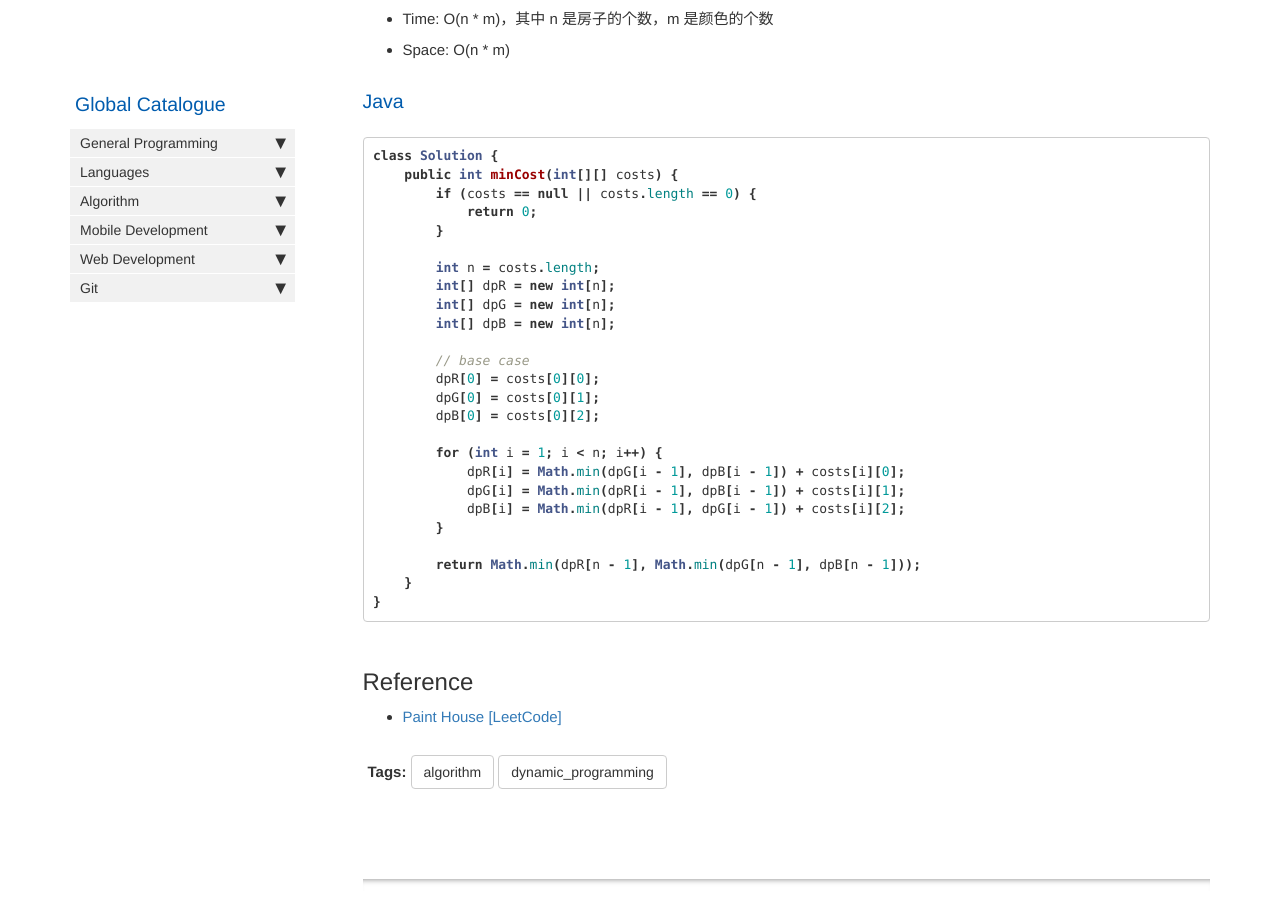
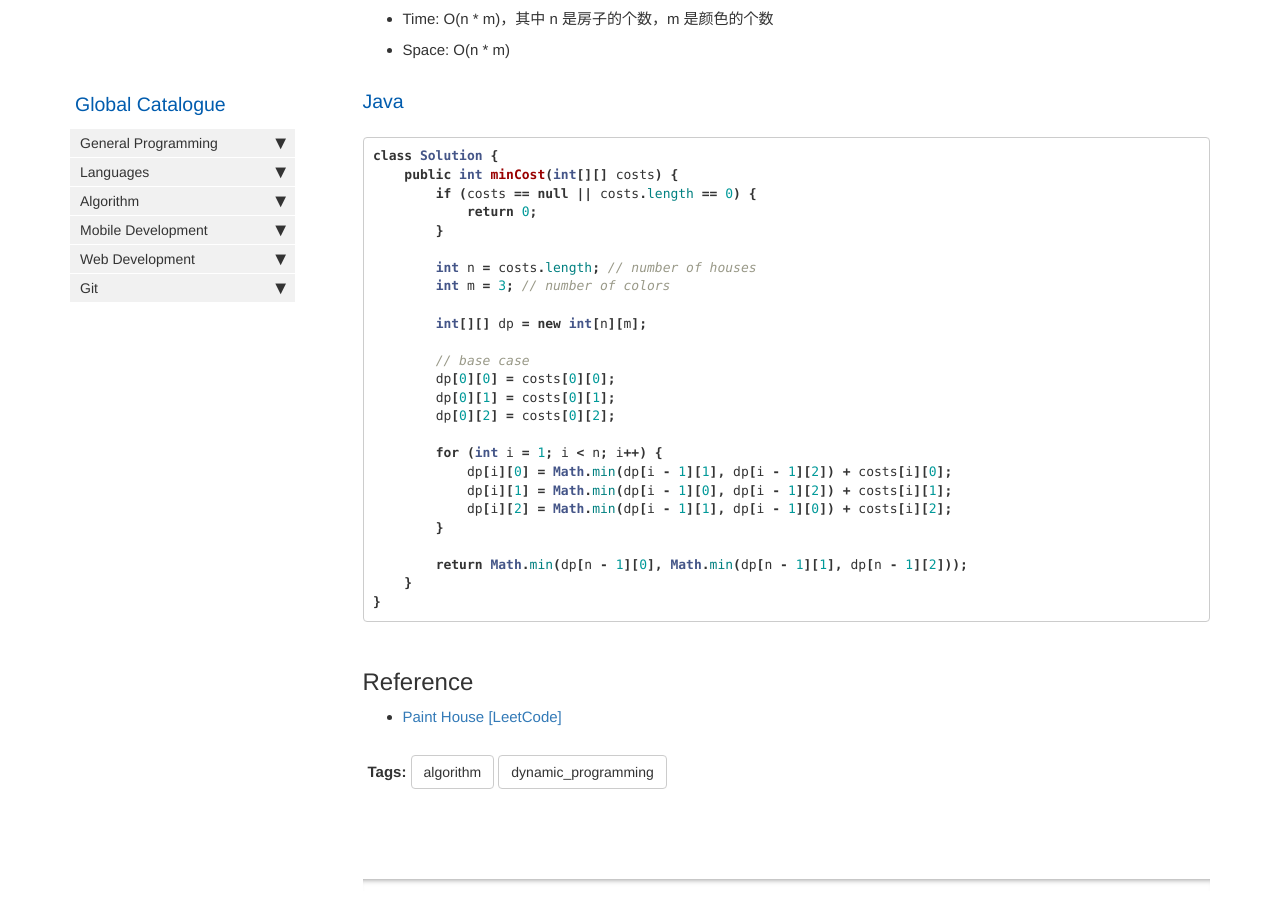
Before and after one commit to HungryOrc/hungryorc.github.io, a Jekyll site: the page built from pages/algorithm/algorithm_paint_house.md, in a window 1280 px wide and 900 px high, scrolled down 672 px. Built offline with Jekyll 4.4.1, drawn with Linux system fonts in a browser that asks for light colours; nearby versions of some CDN libraries; comment, search, counter and statistics services are not loaded.

Commit message:
Update algorithm_paint_house.md

````diff
--- a/pages/algorithm/algorithm_paint_house.md
+++ b/pages/algorithm/algorithm_paint_house.md
@@ -35,23 +35,23 @@ class Solution {
             return 0;
         }
 
-        int n = costs.length;
-        int[] dpR = new int[n];
-        int[] dpG = new int[n];
-        int[] dpB = new int[n];
+        int n = costs.length; // number of houses
+        int m = 3; // number of colors
+
+        int[][] dp = new int[n][m];
 
         // base case
-        dpR[0] = costs[0][0];
-        dpG[0] = costs[0][1];
-        dpB[0] = costs[0][2];
+        dp[0][0] = costs[0][0];
+        dp[0][1] = costs[0][1];
+        dp[0][2] = costs[0][2];
 
         for (int i = 1; i < n; i++) {
-            dpR[i] = Math.min(dpG[i - 1], dpB[i - 1]) + costs[i][0];
-            dpG[i] = Math.min(dpR[i - 1], dpB[i - 1]) + costs[i][1];
-            dpB[i] = Math.min(dpR[i - 1], dpG[i - 1]) + costs[i][2];
+            dp[i][0] = Math.min(dp[i - 1][1], dp[i - 1][2]) + costs[i][0];
+            dp[i][1] = Math.min(dp[i - 1][0], dp[i - 1][2]) + costs[i][1];
+            dp[i][2] = Math.min(dp[i - 1][1], dp[i - 1][0]) + costs[i][2];
         }
 
-        return Math.min(dpR[n - 1], Math.min(dpG[n - 1], dpB[n - 1]));
+        return Math.min(dp[n - 1][0], Math.min(dp[n - 1][1], dp[n - 1][2]));
     }
 }
 ```
````
